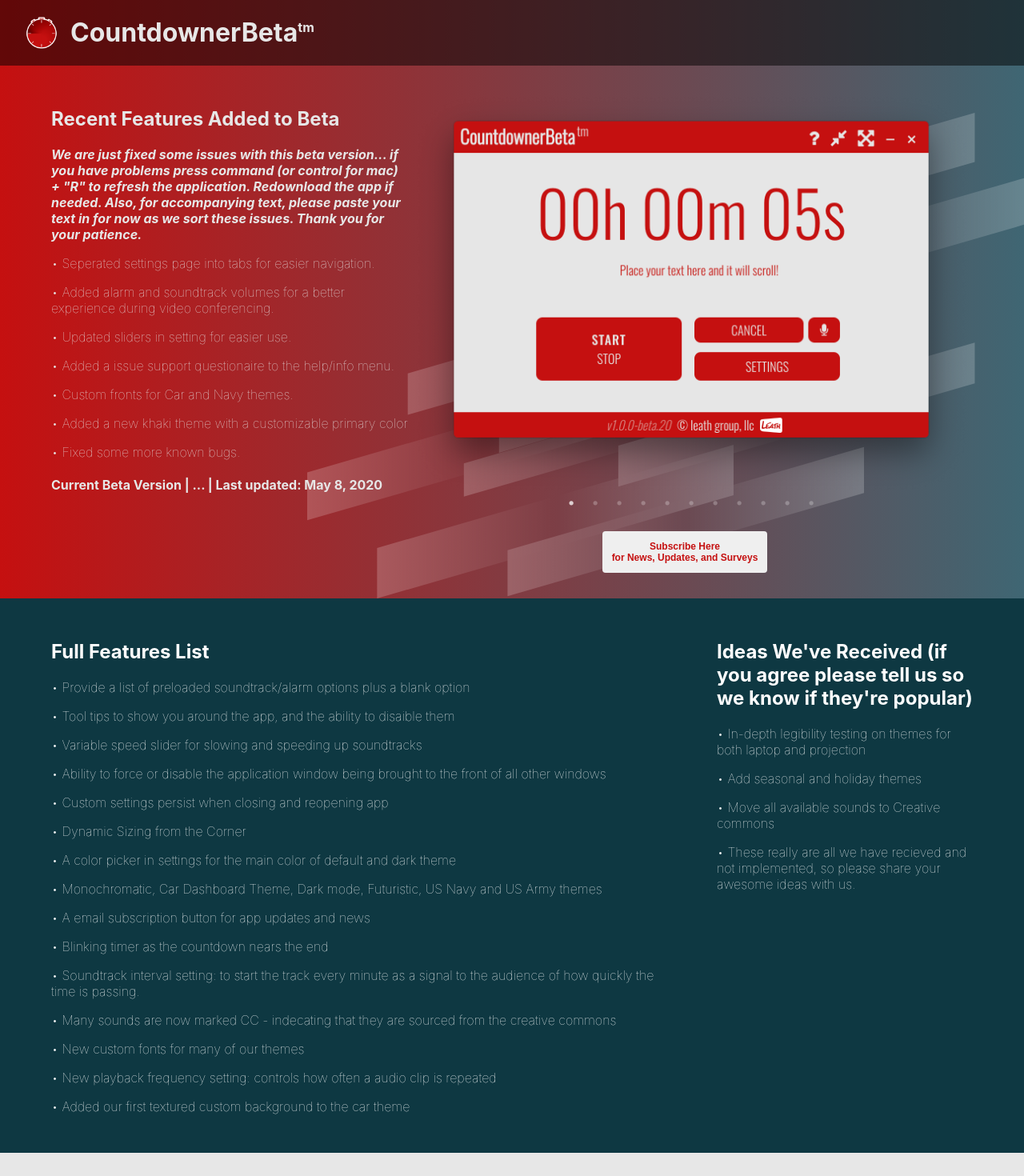
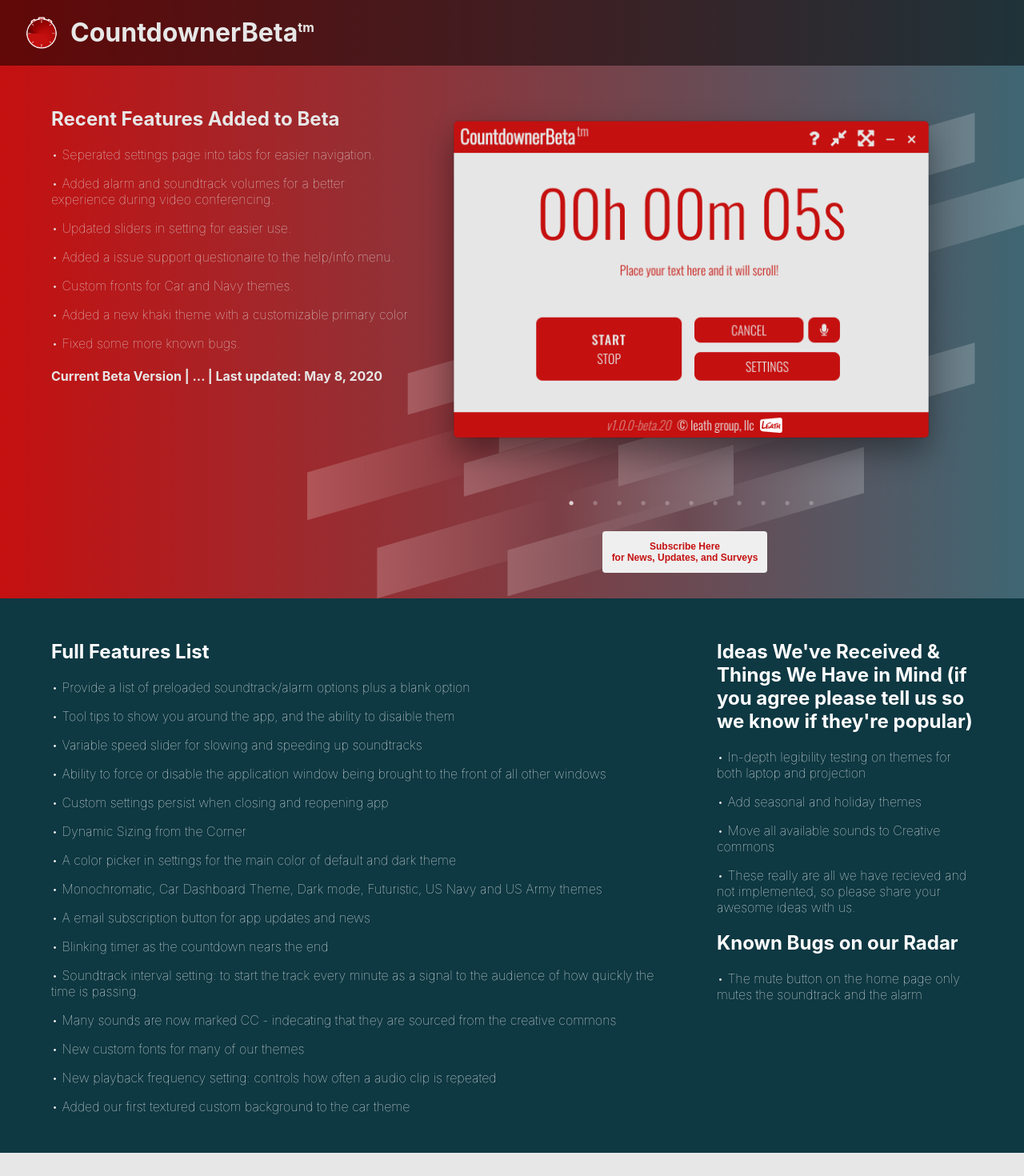
Before and after one commit to dijs/countdowner, a React (Create React App) app: page / in a window 1280 px wide. Shown: the top 1470 px of the page at 80% size. Built offline with nearby package versions, Linux system fonts and the light colour scheme; no server answers.

Commit message:
updated content and centered screenshots

```diff
--- a/src/App.js
+++ b/src/App.js
@@ -137,17 +137,7 @@
       <main>
         <aside>
           <h2>Recent Features Added to Beta</h2>
-          <p>
-            <strong>
-              <em>
-                We are just fixed some issues with this beta version... if you
-                have problems press command (or control for mac) + "R" to
-                refresh the application. Redownload the app if needed. Also, for
-                accompanying text, please paste your text in for now as we sort
-                these issues. Thank you for your patience.
-              </em>
-            </strong>
-          </p>
+          <p />
           <p>• Seperated settings page into tabs for easier navigation.</p>
           <p>
             • Added alarm and soundtrack volumes for a better experience during
@@ -179,9 +169,9 @@
                 <button>Download the Beta for PC</button>
               </a>
               <p>
-                Since the application is still under development, it will show a
-                warning for an un-verified developer. Please shift-click or{' '}
-                <strong>Control-click the app icon</strong>, then choose Open
+                Opening this application will show a warning for an un-verified
+                developer on most devices. Please shift-click or
+                <strong> Control-click the app icon</strong>, then choose Open
                 from the shortcut menu. For PC users, just follow the prompt
                 window displayed when opening the application.
               </p>
@@ -194,7 +184,9 @@
               PC.
             </p>
           </div>
-          <Screenshots />
+          <div className="image-container">
+            <Screenshots />
+          </div>
           <a
             className="mailchimp"
             href="https://mailchi.mp/1ce0b4afdb69/countdowner-tm"
@@ -209,8 +201,8 @@
       <div className="feature-section">
         <div className="left-ideas">
           <h2>
-            Ideas We've Received (if you agree please tell us so we know if
-            they're popular)
+            Ideas We've Received & Things We Have in Mind (if you agree please
+            tell us so we know if they're popular)
           </h2>
           <p>
             • In-depth legibility testing on themes for both laptop and
@@ -224,6 +216,11 @@
           <p>
             • These really are all we have recieved and not implemented, so
             please share your awesome ideas with us.
+          </p>
+          <h2>Known Bugs on our Radar</h2>
+          <p>
+            • The mute button on the home page only mutes the soundtrack and the
+            alarm
           </p>
         </div>
         <div>
--- a/src/main.scss
+++ b/src/main.scss
@@ -183,6 +183,12 @@
 }
 .right-side {
   text-align: center;
+  .image-container {
+    width: 100%;
+    display: flex;
+    flex-direction: row;
+    justify-content: center;
+  }
   .screenshots {
     padding-bottom: 24px;
     @media only screen and (min-width: 1001px) {
```
